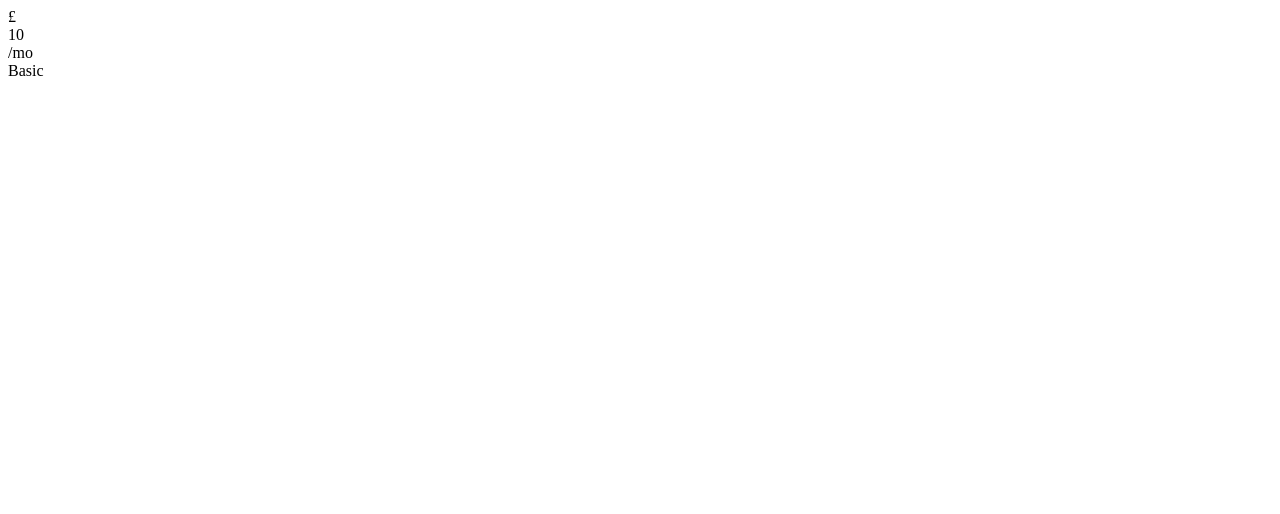
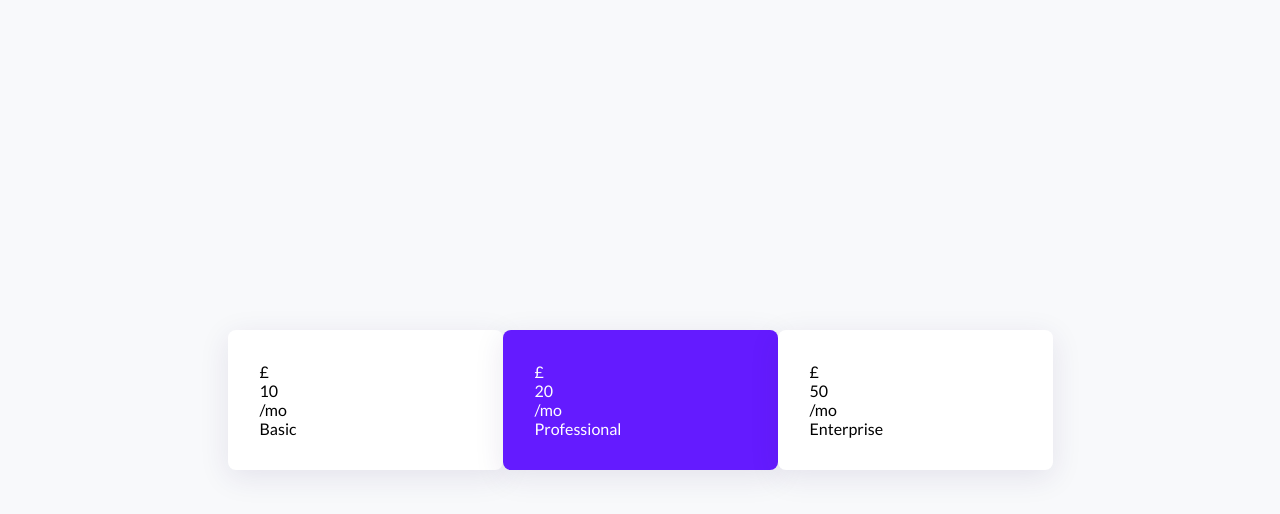
Before and after one commit to jonathonpday/price_comparison, a plain HTML site: page index.html in a window 1280 px wide. Drawn offline with Linux system fonts and the light colour scheme.

Commit message:
initial CSS

```diff
--- a/index.html
+++ b/index.html
@@ -25,6 +25,26 @@
           <div class="plan-name">Basic</div>
         </div>
       </div>
+      <div class="price-column popular">
+        <div class="price-header">
+          <div class="price">
+            <div class="pound-sign">£</div>
+            20
+            <div class="per-month">/mo</div>
+          </div>
+          <div class="plan-name">Professional</div>
+        </div>
+      </div>
+      <div class="price-column">
+        <div class="price-header">
+          <div class="price">
+            <div class="pound-sign">£</div>
+            50
+            <div class="per-month">/mo</div>
+          </div>
+          <div class="plan-name">Enterprise</div>
+        </div>
+      </div>
     </section>
   </body>
 </html>
--- a/styles.css
+++ b/styles.css
@@ -3,3 +3,43 @@
 *::after {
   box-sizing: border-box;
 }
+
+:root {
+  --accent-color: #641bff;
+  --heading-font-family: "Poppins", san-serif;
+  --body-font-family: "Lato", san-serif;
+}
+
+body {
+  margin: 0;
+  background-color: #f8f9fb;
+  min-width: 100vw;
+  min-height: 100vh;
+  display: flex;
+  justify-content: center;
+  align-items: center;
+  font-family: var(--body-font-family);
+}
+
+.price-comparison {
+  display: flex;
+  justify-content: center;
+  align-items: stretch;
+  width: 100%;
+  margin: 1rem;
+}
+
+.price-column {
+  background-color: white;
+  box-shadow: 0 7px 30px rgba(52, 31, 97, 0.1);
+  padding: 2rem;
+  flex-grow: 1;
+  flex-basis: 0;
+  max-width: 275px;
+  border-radius: 8px;
+}
+
+.price-column.popular {
+  background-color: var(--accent-color);
+  color: white;
+}
```
